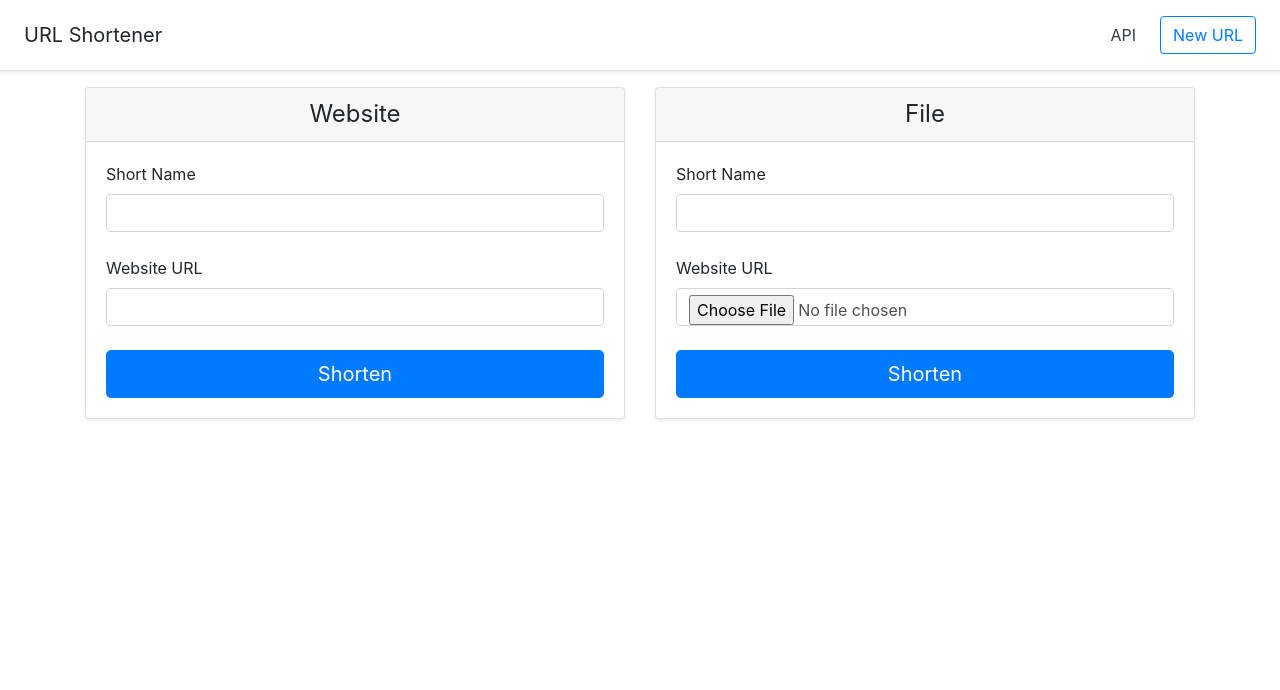
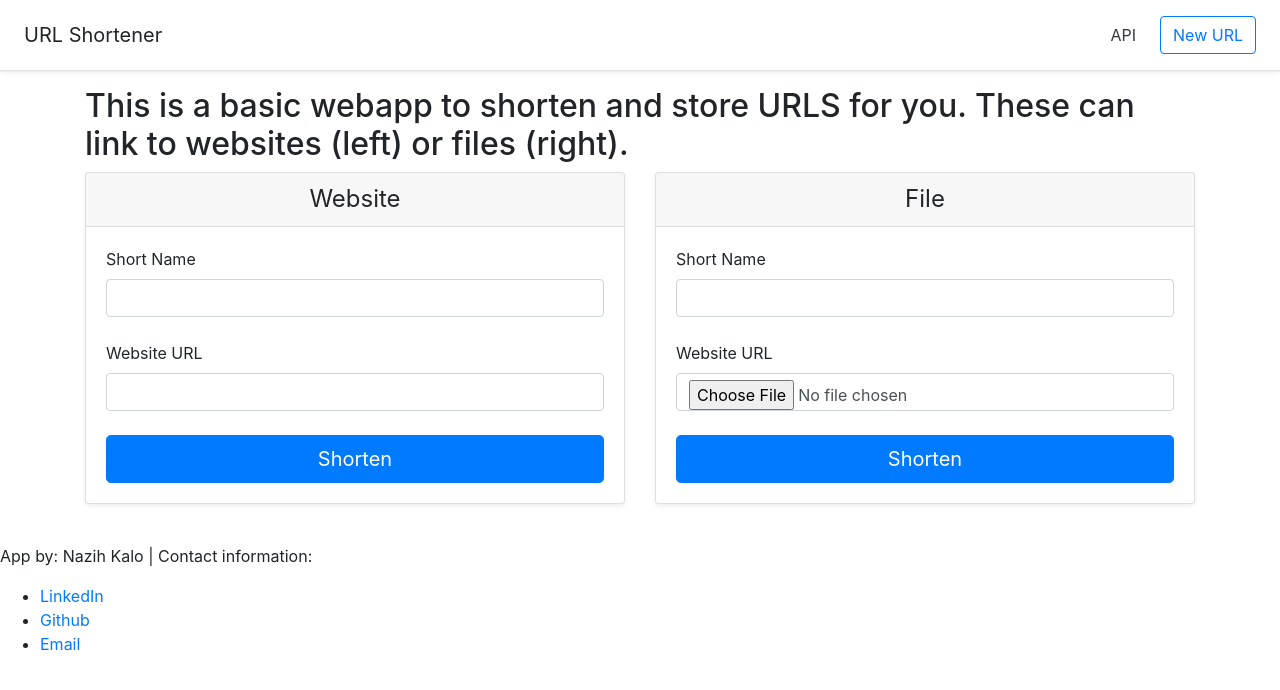
Before and after one commit to nazihkalo/url-shortener, a Flask app: page / in a window 1280 px wide. Shown: the top 690 px of the page. Run offline with Flask 2, Linux system fonts and the light colour scheme; some libraries are stand-ins or nearby versions.

Commit message:
adding footer

```diff
--- /dev/null
+++ b/urls.json
@@ -0,0 +1 @@
+{"jobs": {"url": "https://jobs.apple.com"}}
--- a/urlshort/templates/base.html
+++ b/urlshort/templates/base.html
@@ -11,6 +11,7 @@
 
   <title>{% block title %}{% endblock %}</title>
 </head>
+
 
 <body>
 
@@ -38,6 +39,18 @@
   <script src="{{ url_for('static', filename='jquery-3.3.1.slim.min.js') }}"></script>
   <script src="{{ url_for('static', filename='popper.min.js') }}"></script>
   <script src="{{ url_for('static', filename='bootstrap.min.js') }}"></script>
+
+
+<footer class="page-footer font-small cyan darken-3">
+  <p>App by: Nazih Kalo | Contact information:</p>
+  <ul class="icons">
+							<li><a href="https://www.linkedin.com/in/nazih-kalo" class="icon brands fa-linkedin"><span class="label">LinkedIn</span></a></li>
+							<li><a href="https://github.com/nazihkalo" class="icon brands fa-github"><span class="label">Github</span></a></li>
+							<li><a href="mailto:nazihkalo@gmail.com" class="icon solid fa-envelope"><span class="label">Email</span></a></li>
+						</ul>
+</footer>
+
+
 </body>
 
 </html>
--- a/urlshort/templates/home.html
+++ b/urlshort/templates/home.html
@@ -6,6 +6,7 @@
 
 
 <div class="container">
+<h2>This is a basic webapp to shorten and store URLS for you. These can link to websites (left) or files (right).</h2>
   <div class="card-deck mb-3">
     <div class="card mb-4 shadow-sm">
       <div class="card-header">
```
